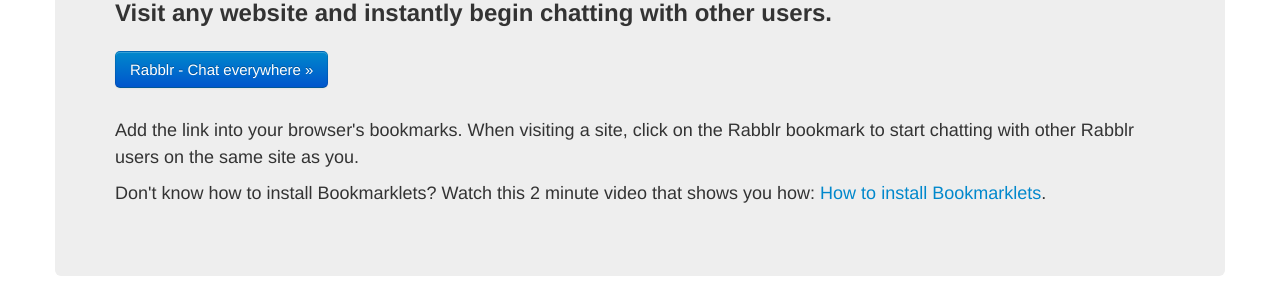
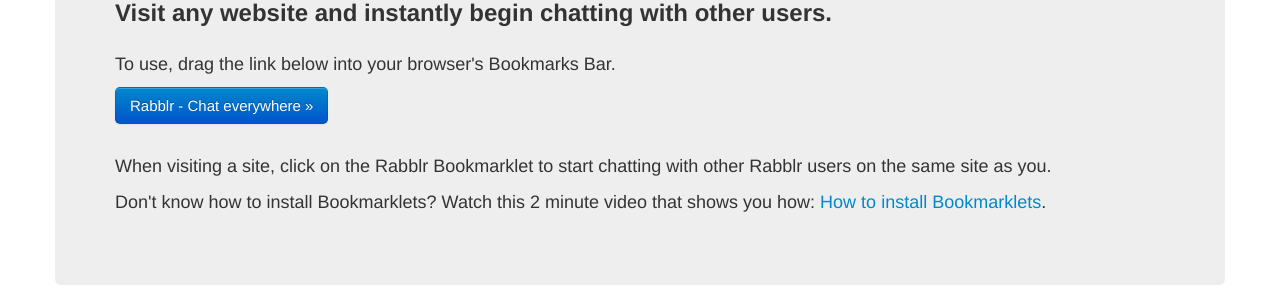
Before and after one commit to brildum/Rabblr, a plain HTML site: page client/index.html in a window 1280 px wide. Shown: the part 145-449 px from the top of the page. Drawn offline with Linux system fonts and the light colour scheme.

Commit message:
Added better instructions to get started using Rabblr

```diff
--- a/client/index.html
+++ b/client/index.html
@@ -57,8 +57,11 @@
       <div class="hero-unit">
         <h1>Rabblr - Chat everywhere</h1>
         <h2>Visit any website and instantly begin chatting with other users.</h2>
-        <p style="padding-top:20px;padding-bottom:20px;"><a id="bookmarklet" class="btn btn-primary btn-large" href="javascript:(function(){if(typeof rabblr==='undefined'){var a,b,c,d;a='http://rabblr.com/rabblr.';b=document.createElement('link');b.href=a+'css';b.rel='stylesheet';b.type='text/css';c=document.createElement('script');c.src=a+'js';d=document.createElement('div');d.id='rabblr_container';document.body.appendChild(b);document.body.appendChild(c);document.body.appendChild(d);}})()" title="Rabblr - Chat everywhere">Rabblr - Chat everywhere &raquo;</a></p>
-        <p>Add the link into your browser's bookmarks. When visiting a site, click on the Rabblr bookmark to start chatting with other Rabblr users on the same site as you.</p>
+        <div style="padding-top:20px;"></div>
+        <p>To use, drag the link below into your browser's Bookmarks Bar.</p>
+        <p><a id="bookmarklet" class="btn btn-primary btn-large" href="javascript:(function(){if(typeof rabblr==='undefined'){var a,b,c,d;a='http://rabblr.com/rabblr.';b=document.createElement('link');b.href=a+'css';b.rel='stylesheet';b.type='text/css';c=document.createElement('script');c.src=a+'js';d=document.createElement('div');d.id='rabblr_container';document.body.appendChild(b);document.body.appendChild(c);document.body.appendChild(d);}})()" title="Rabblr - Chat everywhere">Rabblr - Chat everywhere &raquo;</a></p>
+        <div style="padding-bottom:20px;"></div>
+        <p>When visiting a site, click on the Rabblr Bookmarklet to start chatting with other Rabblr users on the same site as you.</p>
         <p>Don't know how to install Bookmarklets? Watch this 2 minute video that shows you how: <a href="http://vimeo.com/10752531" target="_blank" title="How to install Bookmarklets">How to install Bookmarklets</a>.</p>
       </div>
 
```
